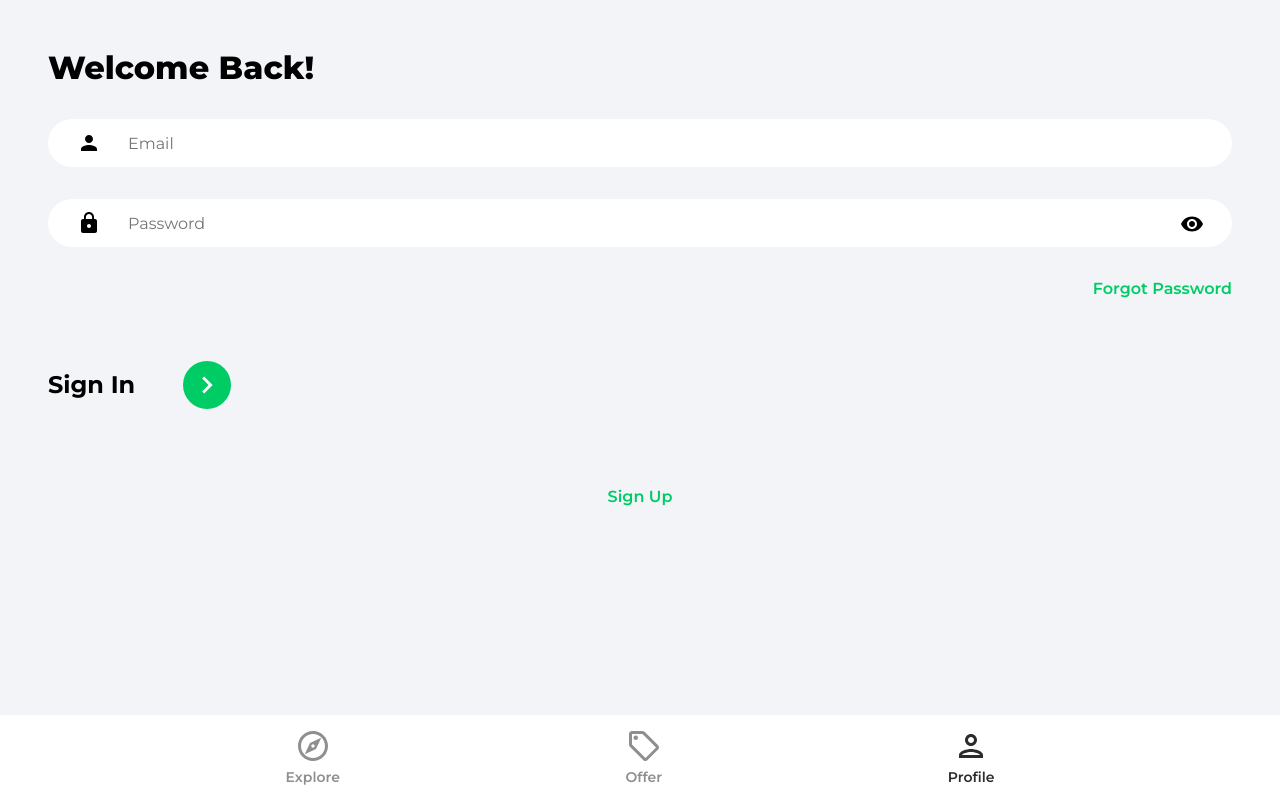
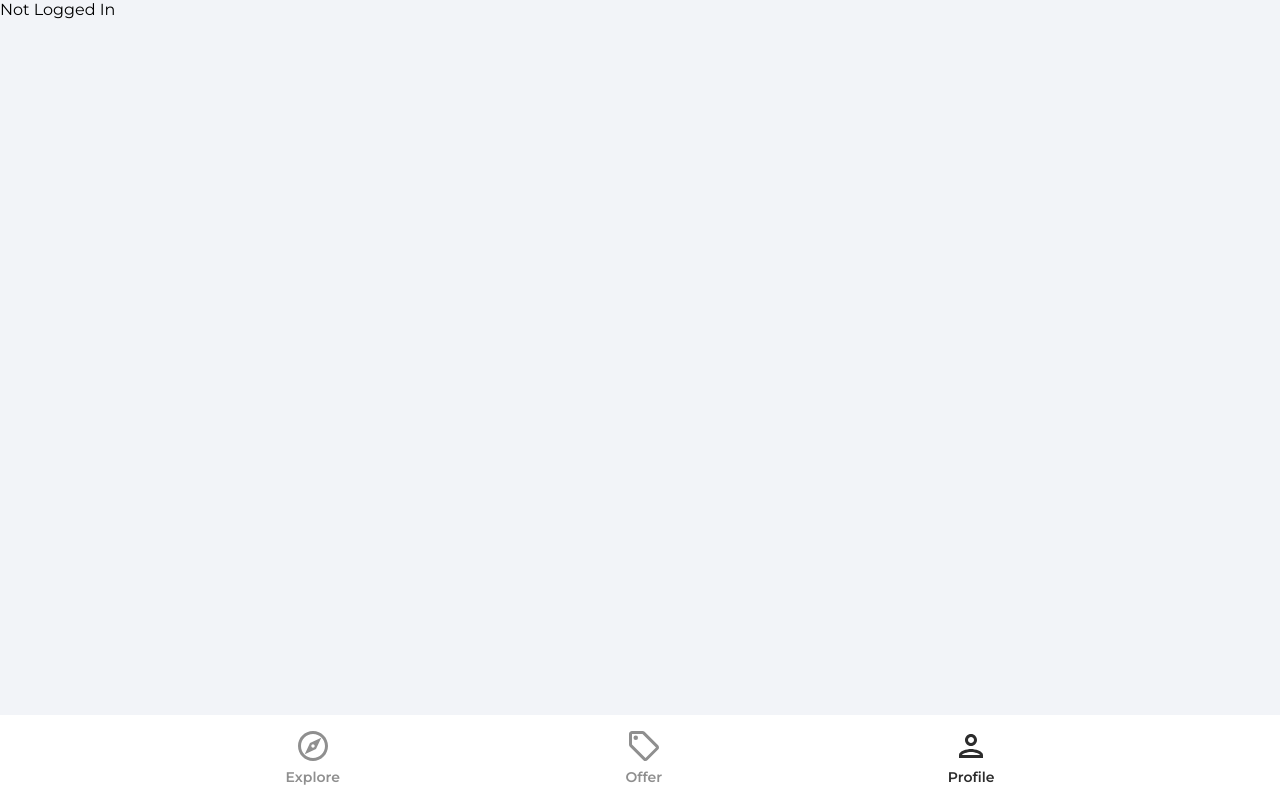
Before and after one commit to andrewjsalas/house-market-app, a React (Create React App) app: page /profile in a window 1280 px wide. Built offline with nearby package versions, Linux system fonts and the light colour scheme.

Commit message:
Created error alerts with toastify
Created sign in and sign up alerts with toastify to alert users if their login information is incorrect or if there was an error during the signup process.

```diff
--- a/package.json
+++ b/package.json
@@ -11,6 +11,7 @@
     "react-dom": "^17.0.2",
     "react-router-dom": "^6.2.2",
     "react-scripts": "5.0.0",
+    "react-toastify": "^8.2.0",
     "web-vitals": "^2.1.4"
   },
   "scripts": {
--- a/src/App.js
+++ b/src/App.js
@@ -1,4 +1,6 @@
 import { BrowserRouter as Router, Routes, Route} from 'react-router-dom'
+import { ToastContainer } from 'react-toastify'
+import 'react-toastify/dist/ReactToastify.css'
 import Navbar from './components/Navbar'
 import Explore from './pages/Explore'
 import Offers from './pages/Offers'
@@ -16,15 +18,16 @@
       <Routes>
         <Route path='/' element={<Explore />} />
         <Route path='/offers' element={<Offers />} />
-        <Route path='/profile' element={<SignIn />} />
+        <Route path='/profile' element={<Profile />} />
         <Route path='/sign-in' element={<SignIn />} />
         <Route path='/sign-up' element={<SignUp />} />
         <Route path='/forgot-password' element={<ForgotPassword />} />
       </Routes>
-
     <Navbar />
     </Router>
 
+    {/* React Toastify for displaying error messages */}
+    <ToastContainer />
     </>
   );
 }
--- a/src/pages/Profile.jsx
+++ b/src/pages/Profile.jsx
@@ -1,9 +1,15 @@
+import { useState, useEffect } from 'react'
+import { getAuth } from 'firebase/auth'
+
 function Profile() {
-  return (
-    <div>
-      <h1>Profile</h1>
-    </div>
-  )
+  const [user, setUser] = useState('')
+
+  const auth = getAuth()
+  useEffect(() => {
+    setUser(auth.currentUser)
+  },[])
+
+  return user ? <h1>{user.displayName}</h1> : 'Not Logged In'
 }
 
 export default Profile
--- a/src/pages/SignIn.jsx
+++ b/src/pages/SignIn.jsx
@@ -1,5 +1,7 @@
 import { useState } from 'react'
+import { toast } from 'react-toastify'
 import { Link, useNavigate } from 'react-router-dom'
+import { getAuth, signInWithEmailAndPassword } from 'firebase/auth'
 import { ReactComponent as ArrowRightIcon} from '../assets/svg/keyboardArrowRightIcon.svg'
 import visibilityIcon from '../assets/svg/visibilityIcon.svg'
 
@@ -22,6 +24,24 @@
     }))
   }
 
+  // Allows user to sign into their profile via firestore auth
+  const onSubmit = async (e) => {
+    e.preventDefault()
+
+    try {
+      const auth = getAuth()
+
+      const userCredential = await signInWithEmailAndPassword(auth, email, password)
+
+      if (userCredential.user) {
+        navigate('/')
+      }
+
+    } catch (error) {
+      toast.error('Incorrect Email or Password')
+    }
+  }
+
   return (
     <>
       <div className="pageContainer">
@@ -32,7 +52,7 @@
         </header>
 
         <main>
-          <form>
+          <form onSubmit={onSubmit}>
             <input
               type="email"
               className="emailInput"
--- a/src/pages/SignUp.jsx
+++ b/src/pages/SignUp.jsx
@@ -1,5 +1,6 @@
 import { useState } from 'react'
 import { Link, useNavigate } from 'react-router-dom'
+import { toast } from 'react-toastify'
 import { getAuth, createUserWithEmailAndPassword, updateProfile } from 'firebase/auth'
 import { setDoc, doc, serverTimestamp } from 'firebase/firestore'
 import { db } from '../firebase.config'
@@ -50,7 +51,7 @@
 
       navigate('/')
     } catch (error) {
-      console.log(error)
+      toast.error('Something Went Wrong. Please Try Again.')
     }
   }
 
```
Also changed, not shown: 1 other file (tests, documents, lock files or other folders).
